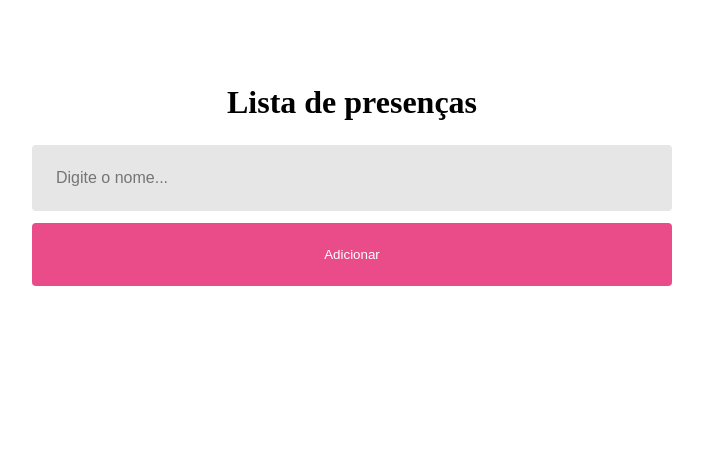
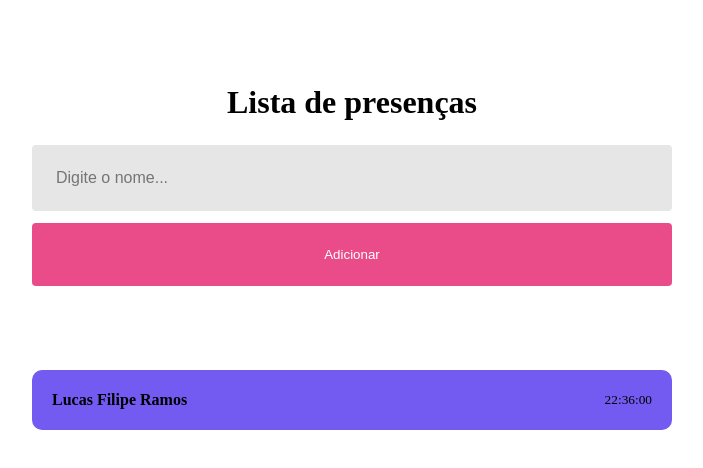
Before and after one commit to lucasFilppe/trilha-especializar-frontEnd, a React (Vite) app in the folder 2-fundamentos-react/reactapp/: page / in a window 1280 px wide. Shown: the top 468 px of the page, without its empty margins (288-991 px from the left). Built offline with nearby package versions, Linux system fonts and the light colour scheme.

Commit message:
componentes

```diff
--- /dev/null
+++ b/2-fundamentos-react/reactapp/src/components/Card/index.tsx
@@ -0,0 +1,12 @@
+import { Container } from "./style";
+
+function Card(){
+    return(
+        <Container>
+            <strong>Lucas Filipe Ramos</strong>
+            <small>22:36:00</small>
+        </Container>
+    )
+}
+
+export default Card;
--- /dev/null
+++ b/2-fundamentos-react/reactapp/src/components/Card/style.ts
@@ -0,0 +1,16 @@
+import styled from "styled-components";
+
+export const Container = styled.div `
+     height: 60px;
+    background: #735bf2;
+    width: 50%;
+
+    border-radius: 10px;
+    margin-bottom:20px;
+
+    display: flex;
+    align-items: center;
+    justify-content: space-between;
+    padding: 20px;
+
+`
--- a/2-fundamentos-react/reactapp/src/pages/Home/Home.tsx
+++ b/2-fundamentos-react/reactapp/src/pages/Home/Home.tsx
@@ -1,3 +1,4 @@
+import Card from "../../components/Card"
 import { Container } from "./style"
 
 
@@ -9,6 +10,7 @@ function Home() {
       <h1>Lista de presenças</h1>
       <input type="text" placeholder="Digite o nome..." />
       <button type="button">Adicionar</button>
+      <Card/>
     </Container>
   )
 }
```
Also changed, not shown: 1 other file (tests, documents, lock files or other folders).
